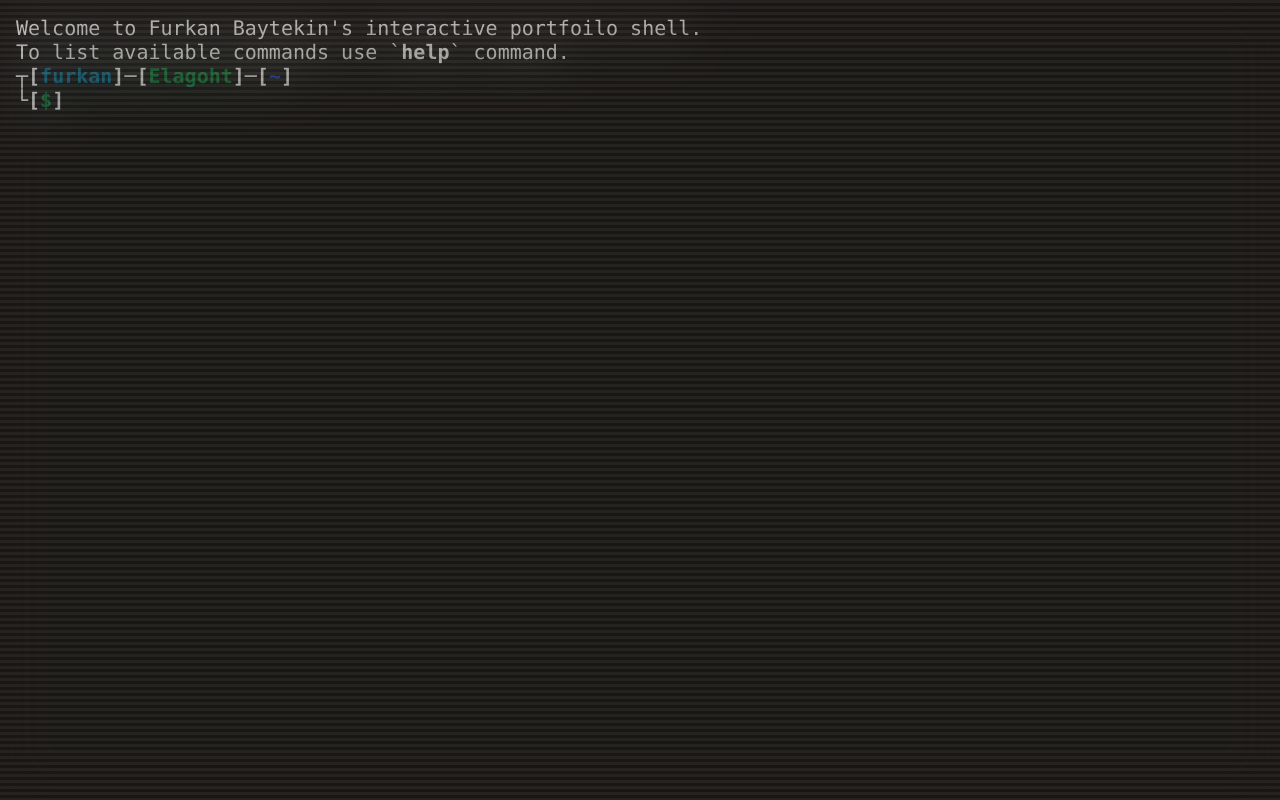
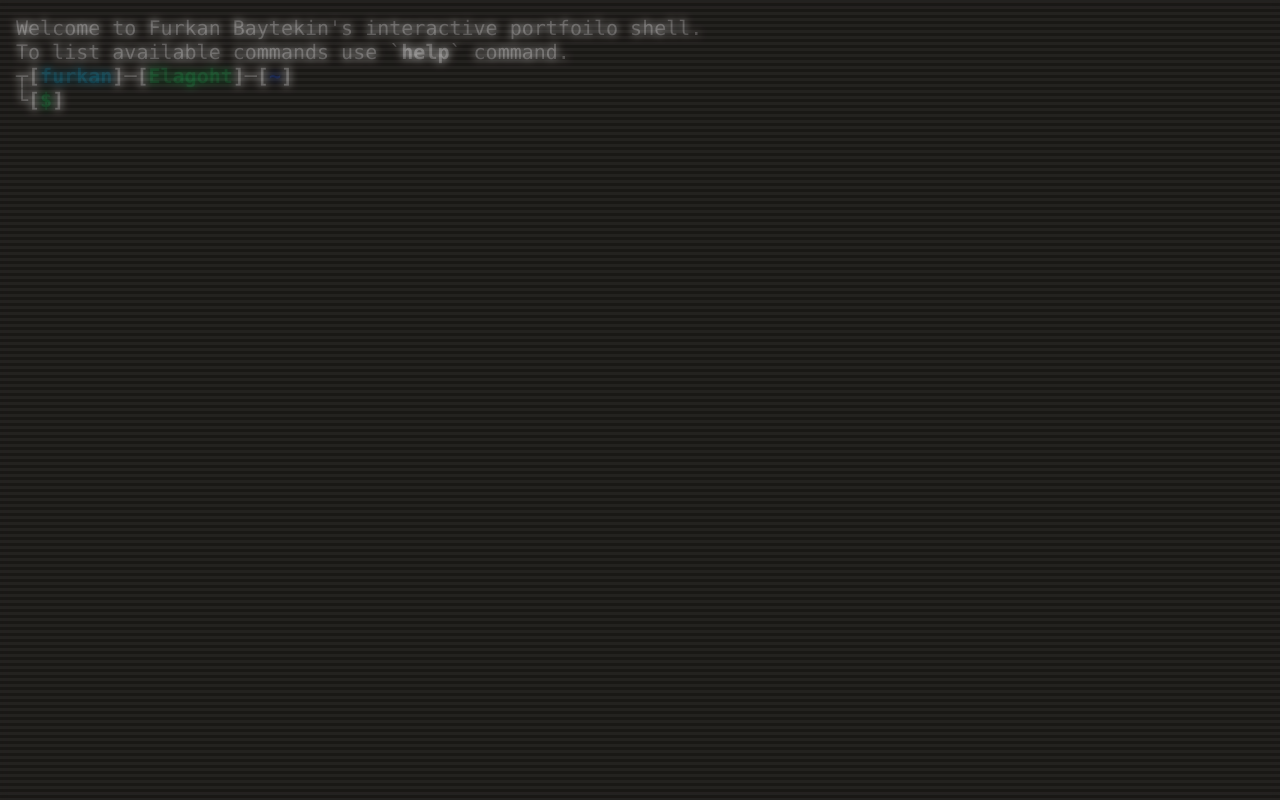
Before and after one commit to Elagoht/TerminalPortfolio, a plain HTML site: page index.html in a window 1280 px wide. Drawn offline with Linux system fonts and the light colour scheme.

Commit message:
style: blur

```diff
--- a/index.html
+++ b/index.html
@@ -28,6 +28,7 @@
                 </div>
             </div>
         </main>
+        <div id="blur" class="top-0 left-0 right-0 bottom-0 fixed"></div>
         <div id="scanline" class="top-0 left-0 right-0 bottom-0 fixed"></div>
         <div id="crt" class="top-0 left-0 right-0 bottom-0 fixed"></div>
     </section>
--- a/input.css
+++ b/input.css
@@ -41,8 +41,12 @@ a {
     @apply underline
 }
 
+#blur {
+    @apply backdrop-blur-sm opacity-80;
+}
+
 #scanline {
-    @apply backdrop-blur-xl opacity-40 pointer-events-none;
+    @apply pointer-events-none opacity-30;
     background-image: linear-gradient(180deg, rgba(255, 255, 255, 0.125) 0%, rgba(255, 255, 255, 0.125) 50%, rgba(0, 0, 0, 0.125) 51%, rgba(0, 0, 0, 0.125) 100%);
     background-size: 100vh 6px;
     animation: scanlines 0.5s linear infinite;
```
Also changed, not shown: style.css.
